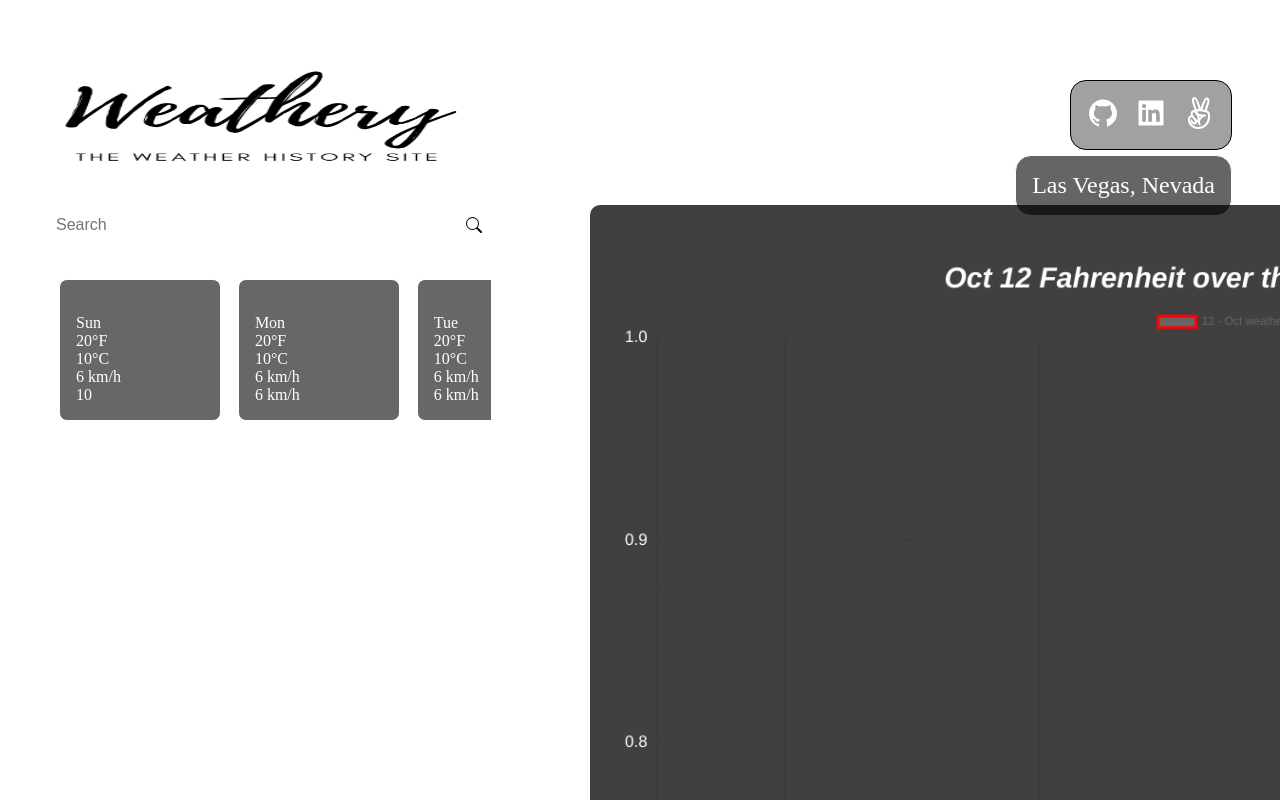
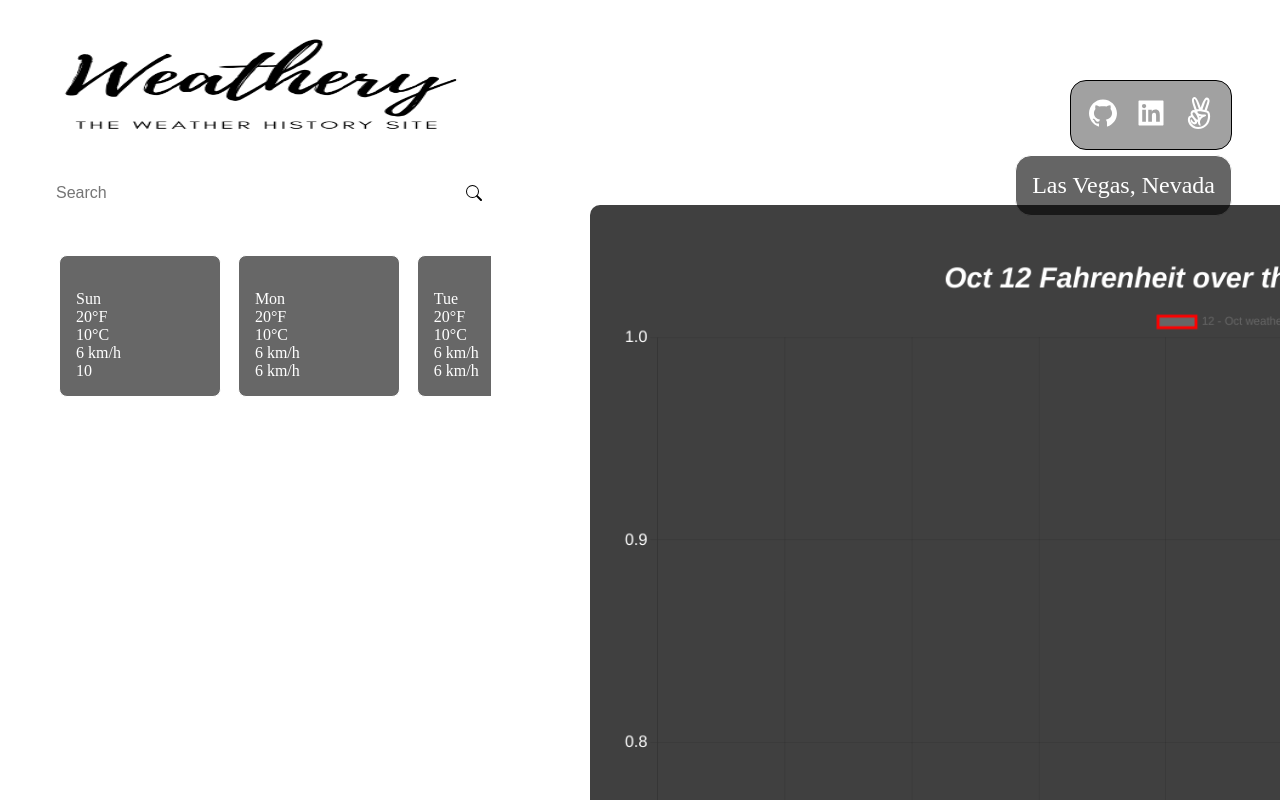
Before and after one commit to zackalsiday/Weathery, a website built with webpack: page index.html in a window 1280 px wide. Built offline with nearby package versions, Linux system fonts and the light colour scheme; no server answers.

Commit message:
right side positioned upwards

```diff
--- a/src/styles/main-logo.css
+++ b/src/styles/main-logo.css
@@ -11,7 +11,7 @@
     height: 17rem;
 
     position: relative;
-    bottom: 1rem;
+    bottom: 3rem;
     right: 7.3rem;
     width: 37.9rem;
 
--- a/src/styles/map.css
+++ b/src/styles/map.css
@@ -2,6 +2,6 @@
     width: 28.4rem;
     height: 18.8rem;
     position: relative;
-    bottom: 1rem;
+    bottom: 1.7rem;
     border-radius: 1rem;
 }
--- a/src/styles/search-bar.css
+++ b/src/styles/search-bar.css
@@ -2,7 +2,7 @@
     position: fixed;
     display: flex;
     left: 2.5rem;
-    top: 13rem;
+    top: 11rem;
     gap: 0.5rem;
     width: fit-content;
 }
--- a/src/styles/weeks-weather.css
+++ b/src/styles/weeks-weather.css
@@ -1,7 +1,7 @@
 .weeks-weather{
     display: flex;
     position: relative;
-    bottom: 1.5rem;
+    bottom: 3rem;
     border-style: solid;
     padding: 1rem;
     width: 26rem;
```
Also changed, not shown: dist/main.css.
